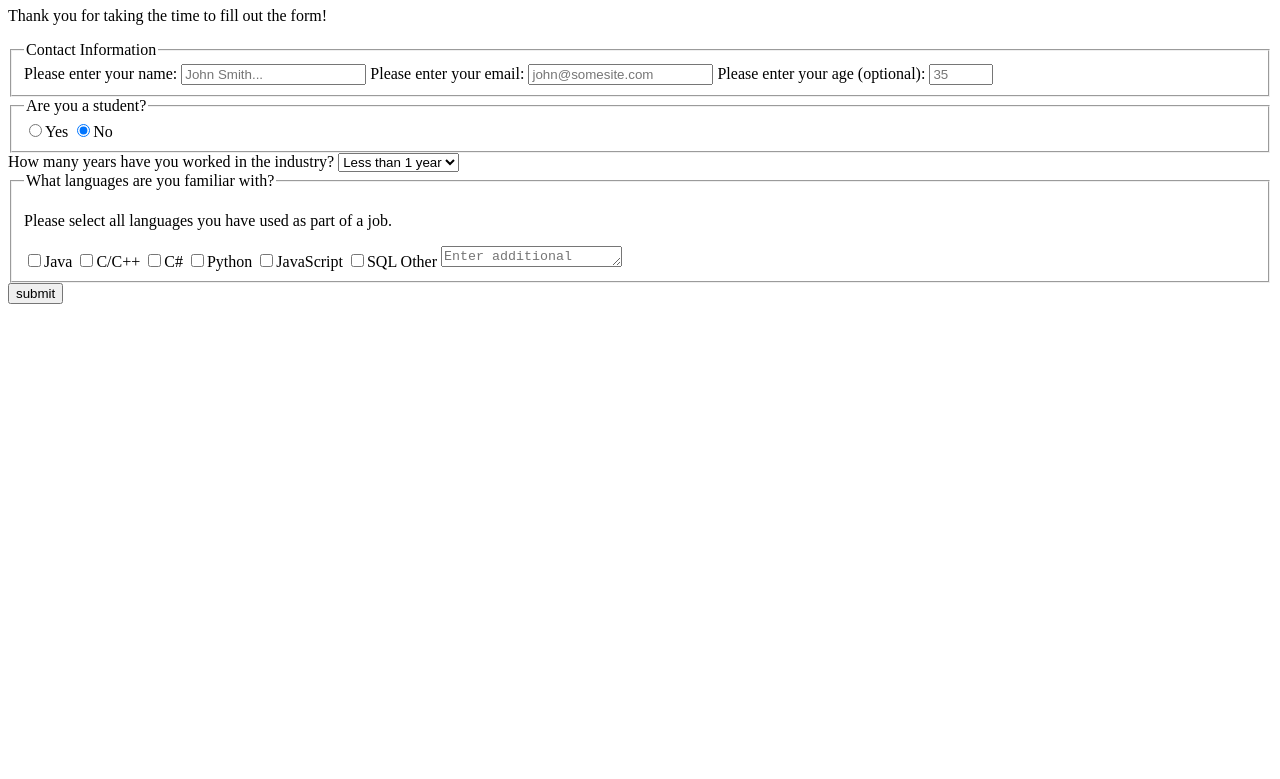
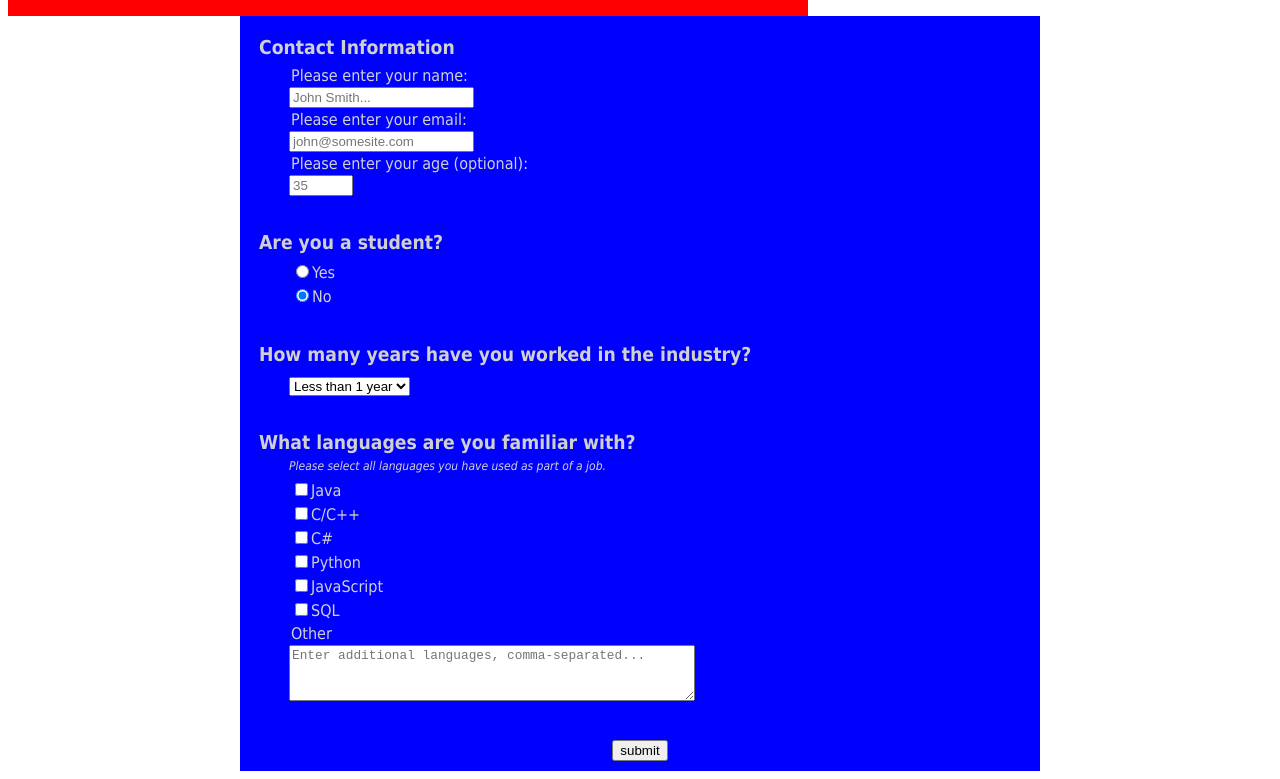
Before and after one commit to jbenpol/FCC-projects, a plain HTML site: page Responsive-Web-Design/Survey-Form/index.html in a window 1280 px wide. Shown: the part 73-852 px from the top of the page. Before the commit the page ends 800 px from the top, so only its background shows below. Drawn offline with Linux system fonts and the light colour scheme.

Commit message:
Added basic layout styling
Added simple layout styling. Colors obviously not final, only to show
box sizes with padding, etc. Still needs some work on aligning <input>
elements

```diff
--- a/Responsive-Web-Design/Survey-Form/index.html
+++ b/Responsive-Web-Design/Survey-Form/index.html
@@ -2,12 +2,16 @@
 <html lang="en">
   <head>
     <meta charset="utf-8" />
+    <meta name="viewport" content="width:device-width; initial-scale=1.0" />
     <link rel="stylesheet" href="styles.css" />
   </head>
   <body>
+    <header>
       <h1 id="title">Programmer Survey</h1>
-    <p id="description">Thank you for taking the time to fill out the form!</p>
-    <form id="survey-form">
+      <p id="description" class="subtitle">Thank you for taking the time to fill out the form!</p>
+    </header>
+    <!-- would have "action" attr if I was actually submitting this -->
+    <form id="survey-form" method="POST">
       <fieldset>
         <legend>Contact Information</legend>
         <label id="name-label" for="name">Please enter your name:</label>
@@ -22,7 +26,8 @@
         <label><input id="student-yes" name="student-status" type="radio" value="y" />Yes</label>
         <label><input id="student-no" name="student-status" type="radio" value="n" checked />No</label>
       </fieldset>
-      <label id="exp-label" for="dropdown">How many years have you worked in the industry?</label>
+      <fieldset>
+        <legend>How many years have you worked in the industry?</legend>
         <select id="dropdown" name="yrs-exp">
           <option value="1">Less than 1 year</option>
           <option value="2">1-2 years</option>
@@ -30,17 +35,18 @@
           <option value="4">5-10 years</option>
           <option value="5">10+ years</option>
         </select>
+      </fieldset>
       <fieldset>
         <legend>What languages are you familiar with?</legend>
-        <p id="lang-description">Please select all languages you have used as part of a job.</p>
+        <p id="lang-description" class="subtitle">Please select all languages you have used as part of a job.</p>
         <label><input name="lang" type="checkbox" value="java" />Java</label>
         <label><input name="lang" type="checkbox" value="ccpp" />C/C++</label>
-        <label><input name="lang" type="checkbox" value="C#" />C#</label>
+        <label><input name="lang" type="checkbox" value="csh" />C#</label>
         <label><input name="lang" type="checkbox" value="python" />Python</label>
         <label><input name="lang" type="checkbox" value="js" />JavaScript</label>
         <label><input name="lang" type="checkbox" value="sql" />SQL</label>
         <label>Other</label>
-        <textarea name="lang" type="textarea" rows="1" placeholder="Enter additional languages..."></textarea>
+        <textarea form="survey-form" name="other_lang" type="textarea" rows="1" placeholder="Enter additional languages, comma-separated..."></textarea>
       </fieldset>
       <input id="submit" type="submit" value="submit" />
     </form>
--- a/Responsive-Web-Design/Survey-Form/styles.css
+++ b/Responsive-Web-Design/Survey-Form/styles.css
@@ -0,0 +1,75 @@
+
+body {
+  font: 16px Tahoma;
+}
+
+header {
+  width: 800px;
+  min-width: 350px;
+  padding-bottom: 15px;
+  background-color: red;
+  text-align: center;
+}
+
+h1 {
+  margin: 0;
+}
+
+#description {
+  font-size: 0.8rem;
+}
+
+.subtitle {
+  margin-top: 0;
+  font-style: italic;
+  font-size: 0.75rem;
+}
+
+form{
+  display: flex;
+  flex-direction: column;
+  align-items: center;
+  gap: 25px;
+  margin: 0 auto;
+  padding: 20px 0 10px 0;
+  width: 800px;
+  min-width: 350px;
+  color: #d0d0d0;
+  background-color: #0000ff;
+
+}
+
+/* TODO Continue aligning inputs */
+
+fieldset {
+  width: 100%;
+  margin-left: 100px;
+  border: 0;
+
+}
+
+legend {
+  font-size: 1.2em;
+  font-weight: 1000;
+  margin-left: -30px;
+  padding: 0;
+}
+
+label {
+  display: block;
+  padding: 2px;
+}
+
+#dropdown {
+  margin-top: 5px;
+}
+
+#lang-description {
+  margin-bottom: 5px;
+}
+
+textarea {
+  font-size: 0.8rem;
+  min-width: 50%;
+  min-height: 50px;
+}
```
Also changed, not shown: 1 other file. Lines whose indentation alone changed are shown as unchanged.
